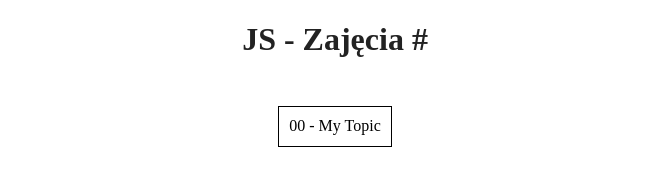
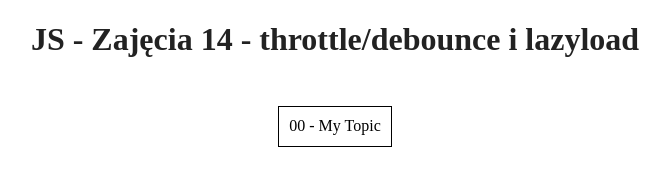
Before and after one commit to Moviss/js-14, a website built with Parcel: page index.html in a window 1280 px wide. Shown: the whole page, without its empty margins (305-975 px from the left). Built offline with nearby package versions, Linux system fonts and the light colour scheme.

Commit message:
add basic config

```diff
--- a/index.html
+++ b/index.html
@@ -3,7 +3,7 @@
 
 <head>
   <meta charset="utf-8">
-  <title>JS - Zajęcia #</title>
+  <title>JS - Zajęcia 14 - throttle/debounce i lazyload</title>
   <meta name="description" content="">
   <meta name="viewport" content="width=device-width, initial-scale=1">
 
@@ -28,7 +28,7 @@
 
 <body>
 <header>
-  <h1 class="page-title">JS - Zajęcia #</h1>
+  <h1 class="page-title">JS - Zajęcia 14 - throttle/debounce i lazyload</h1>
 </header>
 
 <nav>
--- a/package.json
+++ b/package.json
@@ -1,5 +1,5 @@
 {
-  "name": "js-lecture-template",
+  "name": "js-14",
   "version": "1..0.1",
   "description": "",
   "license": "",
```
Also changed, not shown: README.md.
